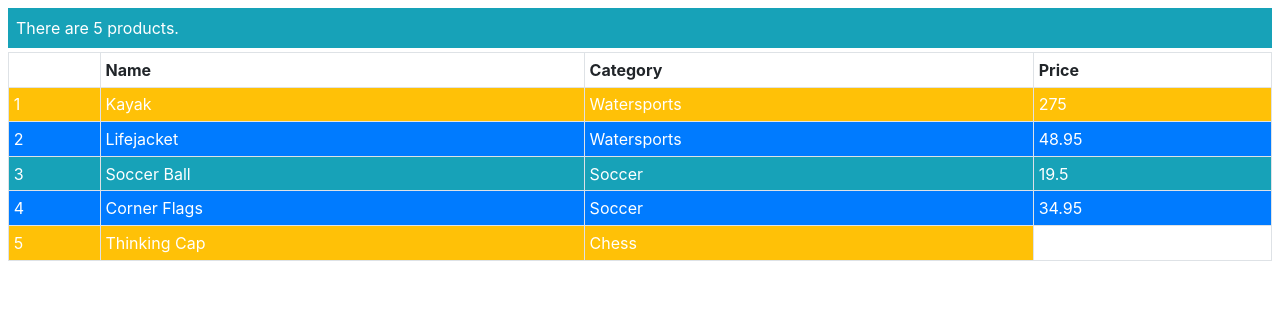
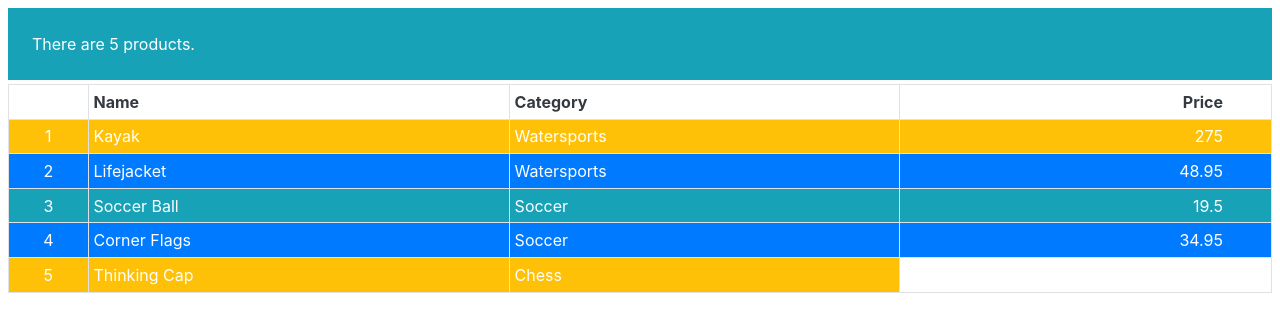
Before and after one commit to ArtDecade/pro-angular-9-moi, an Angular app in the folder ang-example/: page / in a window 1280 px wide. Shown: the top 332 px of the page. Built offline with nearby package versions, Linux system fonts and the light colour scheme.

Commit message:
Through Listing 13-9.

```diff
--- a/ang-example/angular.json
+++ b/ang-example/angular.json
@@ -1,5 +1,8 @@
 {
   "$schema": "./node_modules/@angular/cli/lib/config/schema.json",
+  "cli": {
+    "analytics": false
+  },
   "version": 1,
   "newProjectRoot": "projects",
   "projects": {
--- a/ang-example/package.json
+++ b/ang-example/package.json
@@ -2,7 +2,7 @@
   "name": "ang-example",
   "version": "0.0.0",
   "scripts": {
-    "ng": "ng",
+    "ng": "npm ng",
     "start": "ng serve",
     "build": "ng build",
     "watch": "ng build --watch --configuration development",
--- a/ang-example/src/app/app.module.ts
+++ b/ang-example/src/app/app.module.ts
@@ -1,10 +1,12 @@
 import { NgModule } from '@angular/core';
 import { BrowserModule } from '@angular/platform-browser';
 import { ProductComponent } from './component';
+import { TestComponent } from './test/test.component';
 
 @NgModule({
   declarations: [
-    ProductComponent
+    ProductComponent,
+    TestComponent
   ],
   imports: [
     BrowserModule
--- a/ang-example/src/app/template.html
+++ b/ang-example/src/app/template.html
@@ -1,17 +1,22 @@
 <div class="text-white m-2">
-    <div class="bg-info p-2">
+    <div class="bg-info p-4">
         There are {{ getProductCount() }} products.
     </div>
     <table class="table table-sm table-bordered mt-1">
-        <tr><th></th> <th>Name</th> <th>Category</th><th>Price</th> </tr>
+        <tr class="text-dark">
+            <th></th>
+            <th>Name</th>
+            <th>Category</th>
+            <th class="text-right pr-5">Price</th>
+        </tr>
         <tr *ngFor="let item of getProducts(); let i = index; let odd=odd;
                 let first=first; let last=last"  class="text-white"
              [class.bg-primary]="odd" [class.bg-info]="!odd"
              [class.bg-warning]="first || last">
-            <td>{{i+1}}</td>
+            <td class="text-center">{{i+1}}</td>
             <td>{{item.name}}</td>
             <td>{{item.category}}</td>
-            <td *ngIf="!last">{{item.price}}</td>
+            <td class="text-right pr-5" *ngIf="!last">{{item.price}}</td>
         </tr>
     </table>
 </div>
--- /dev/null
+++ b/ang-example/src/app/test/test.component.html
@@ -0,0 +1 @@
+<p>test works!</p>
--- /dev/null
+++ b/ang-example/src/app/test/test.component.ts
@@ -0,0 +1,15 @@
+import { Component, OnInit } from '@angular/core';
+
+@Component({
+  selector: 'app-test',
+  templateUrl: './test.component.html',
+  styleUrls: ['./test.component.css']
+})
+export class TestComponent implements OnInit {
+
+  constructor() { }
+
+  ngOnInit(): void {
+  }
+
+}
```
Also changed, not shown: ang-example/src/app/test/test.component.css (added).
